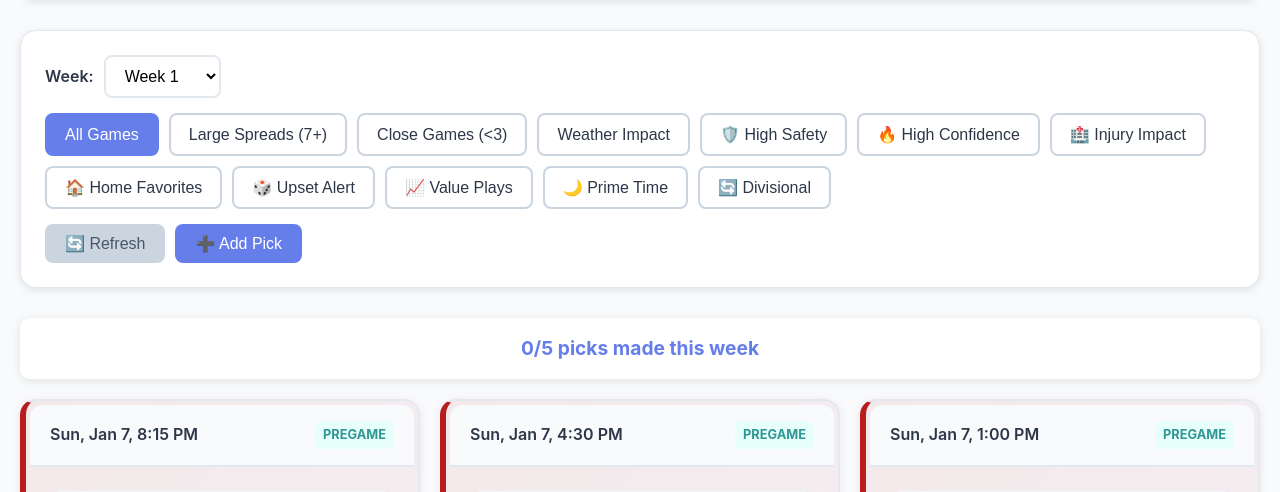
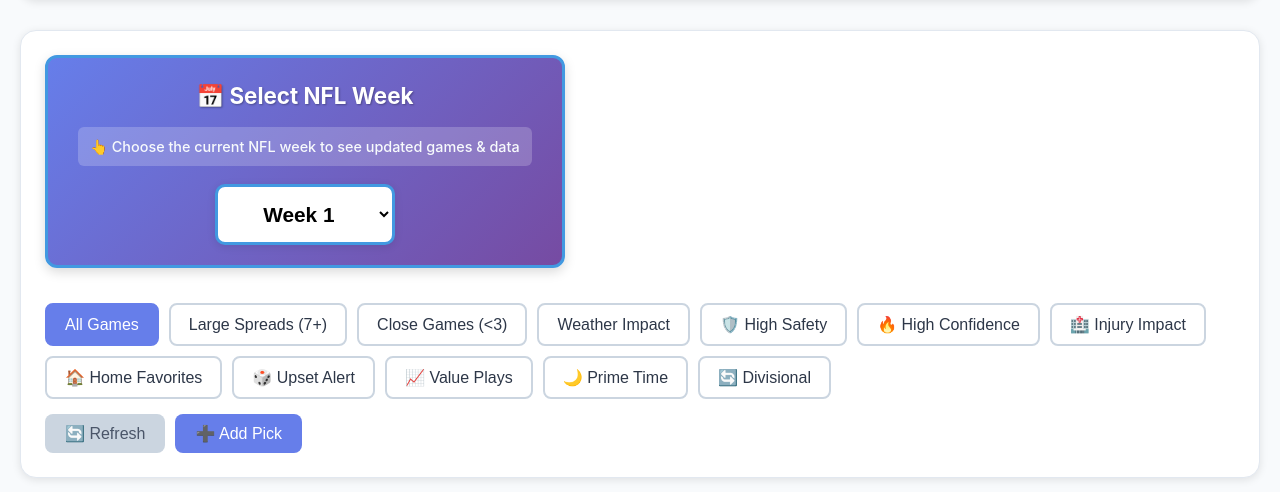
Before and after one commit to MagicWifiMoney/nfl-eliminator-tracker, a Flask app: page / in a window 1280 px wide. Shown: the part 184-676 px from the top of the page. Run offline with Flask 3, Linux system fonts and the light colour scheme; data that the repository does not hold is empty.

Commit message:
Enhance week selector for better family usability
- Make week selector much larger and more prominent with gradient background
- Add visual emphasis with emojis and helpful prompt text
- Increase font sizes and add hover/focus animations
- Include instructional text to encourage selecting current week
- Improve accessibility with better contrast and larger touch targets

🤖 Generated with [Claude Code](https://claude.ai/code)

Co-Authored-By: Claude <noreply@anthropic.com>

```diff
--- a/templates/index.html
+++ b/templates/index.html
@@ -65,29 +65,60 @@
 
         .week-selector {
             display: flex;
+            flex-direction: column;
             align-items: center;
-            gap: 10px;
+            gap: 8px;
+            background: linear-gradient(135deg, #667eea 0%, #764ba2 100%);
+            padding: 20px 30px;
+            border-radius: 12px;
+            box-shadow: 0 4px 12px rgba(0, 0, 0, 0.15);
+            margin-bottom: 20px;
+            border: 3px solid #4299e1;
         }
 
         .week-selector label {
+            font-weight: 700;
+            color: white;
+            font-size: 1.4rem;
+            text-shadow: 1px 1px 2px rgba(0, 0, 0, 0.3);
+            margin-bottom: 5px;
+        }
+
+        .week-selector .week-prompt {
+            color: #f7fafc;
+            font-size: 0.9rem;
+            text-align: center;
+            margin-bottom: 10px;
+            background: rgba(255, 255, 255, 0.2);
+            padding: 8px 12px;
+            border-radius: 6px;
+            font-weight: 500;
+        }
+
+        .week-selector select {
+            padding: 15px 25px;
+            border: 3px solid #4299e1;
+            border-radius: 10px;
+            font-size: 1.3rem;
             font-weight: 600;
-            color: #2d3748;
-            font-size: 1rem;
-        }
-
-        .week-selector select {
-            padding: 10px 15px;
-            border: 2px solid #e2e8f0;
-            border-radius: 8px;
-            font-size: 1rem;
             background: white;
             cursor: pointer;
+            min-width: 180px;
+            text-align: center;
+            box-shadow: 0 2px 8px rgba(0, 0, 0, 0.1);
+            transition: all 0.3s ease;
         }
 
         .week-selector select:focus {
             outline: none;
-
-            border-color: #667eea;
+            border-color: #2b6cb0;
+            transform: scale(1.05);
+            box-shadow: 0 4px 16px rgba(66, 153, 225, 0.4);
+        }
+
+        .week-selector select:hover {
+            transform: scale(1.02);
+            border-color: #3182ce;
         }
 
         .filters {
@@ -1162,7 +1193,8 @@
 
         <div class="controls">
             <div class="week-selector">
-                <label for="week-select">Week:</label>
+                <label for="week-select">📅 Select NFL Week</label>
+                <div class="week-prompt">👆 Choose the current NFL week to see updated games & data</div>
                 <select id="week-select">
                     <option value="1">Week 1</option>
                     <option value="2">Week 2</option>
```
